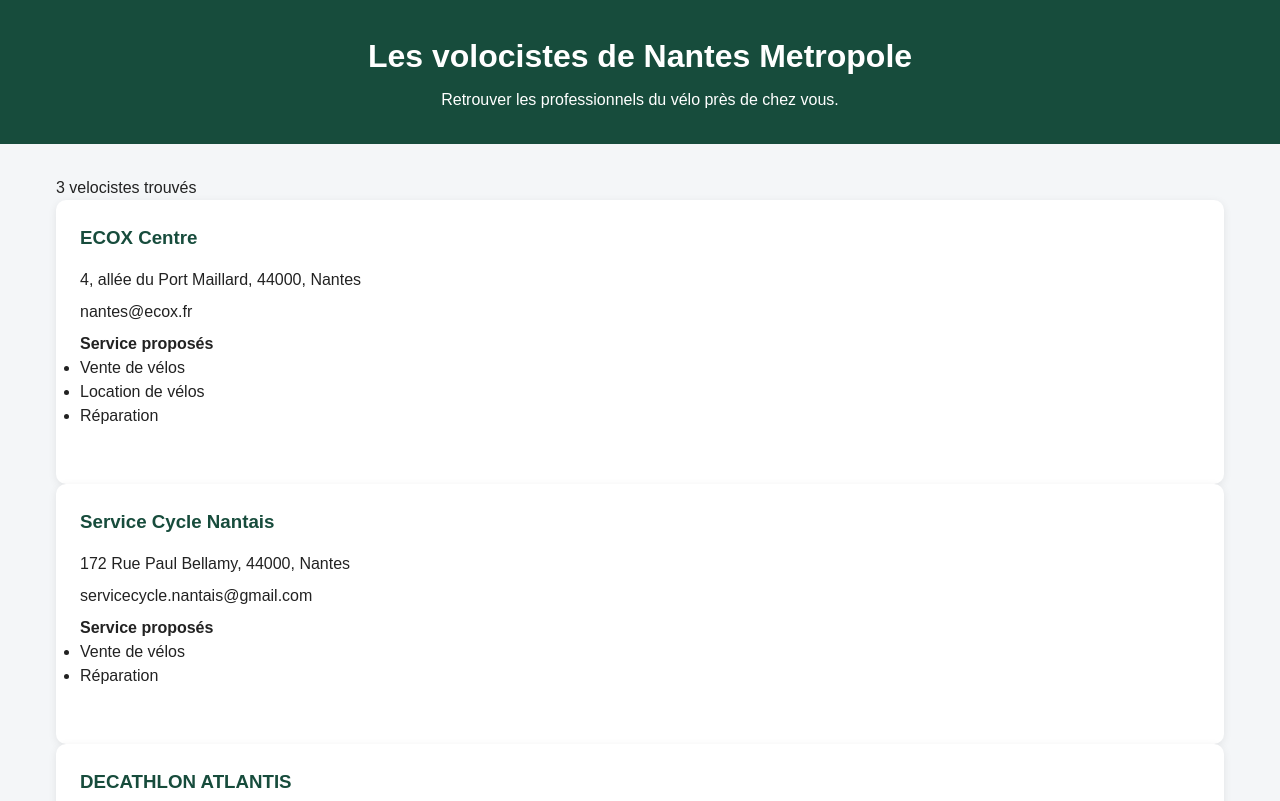
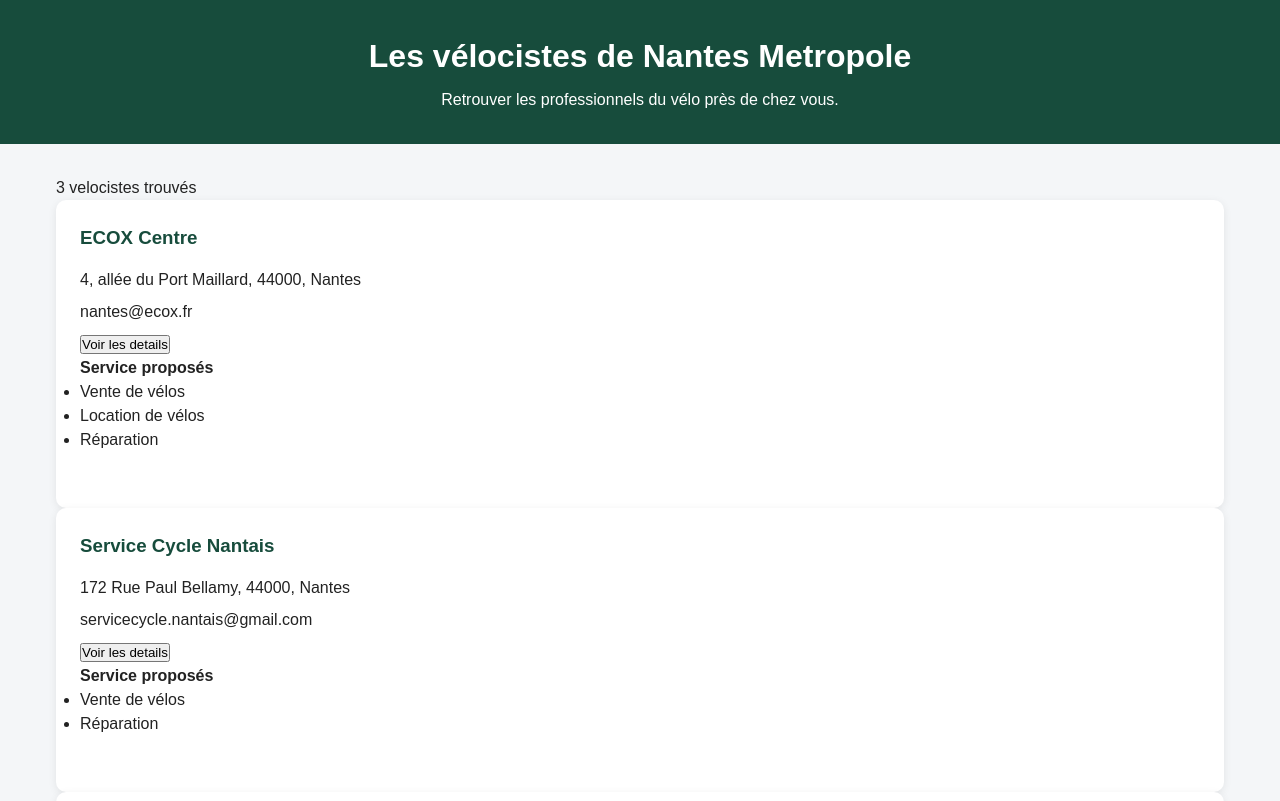
Before and after one commit to bounsysisouk/adataviz-react, a React (Vite) app: page / in a window 1280 px wide. Shown: the top 801 px of the page. Built offline with nearby package versions, Linux system fonts and the light colour scheme.

Commit message:
feat: ajout d'un champs supplementaire et texte de fonctionnalié du bouton
IA: 0

```diff
--- a/src/components/Cartes.jsx
+++ b/src/components/Cartes.jsx
@@ -1,3 +1,5 @@
+import { useState } from "react";
+
 function Cartes ({
     nomEnseigne,
     adresse,
@@ -5,13 +7,33 @@ function Cartes ({
     commune,
     adresseEmail,
     services,
+    telephone,
+    lien
 }) {
+    //EXO 2 Chaque carte à son etat
+    const [ouvert, setOuvert] = useState(false);
+    //EXO 1 chaque bouton ecris le nom de sa carte
+    const ouvrirCarte = () => {
+        console.log(nomEnseigne);
+        setOuvert(!ouvert);
+    };
     return (
         <>
         <article className="carte-velociste">
             <h3>{nomEnseigne}</h3>
             <p>{adresse}, {codePostal}, {commune}</p>
             <p>{adresseEmail}</p>
+
+    {/* EXO 3 : le texte dit ce qu'il va faire */}
+            <button onClick={ouvrirCarte}aria-expanded={ouvert}>
+                {ouvert ? "Masquer les details" : "Voir les details"}
+            </button>
+                {ouvert && ( // EXO 2 : champs de plus quand la cartes est ouverte
+                <section>
+                    <p>{telephone}</p>
+                    {lien && <a href={lien}>Site web</a>}
+                </section>
+                )}
             <section>
                 <h4>Service proposés</h4>
                     <ul>{services.map((service) => (
--- a/src/components/Entete.jsx
+++ b/src/components/Entete.jsx
@@ -3,7 +3,7 @@ function Entete () {
         <>
         <header>
             <h1>
-                Les volocistes de Nantes Metropole
+                Les vélocistes de Nantes Metropole
             </h1>
             <p>Retrouver les professionnels du vélo près de chez vous.</p>
         </header>
--- a/src/utils.js
+++ b/src/utils.js
@@ -74,6 +74,8 @@ export const formaterDonnee = (item) => {
         commune: item.commune ?? "Commune non renseignée",
         codePostal: item.code_postal ?? "Non renseigné",
         adresseEmail: item.mail ?? "Email non renseigné",
+        telephone: item.telephone ?? "Téléphone non renseigné",
+        lien: item.lien ?? "",
         services: extraireServices(item)
     };
 };
```
